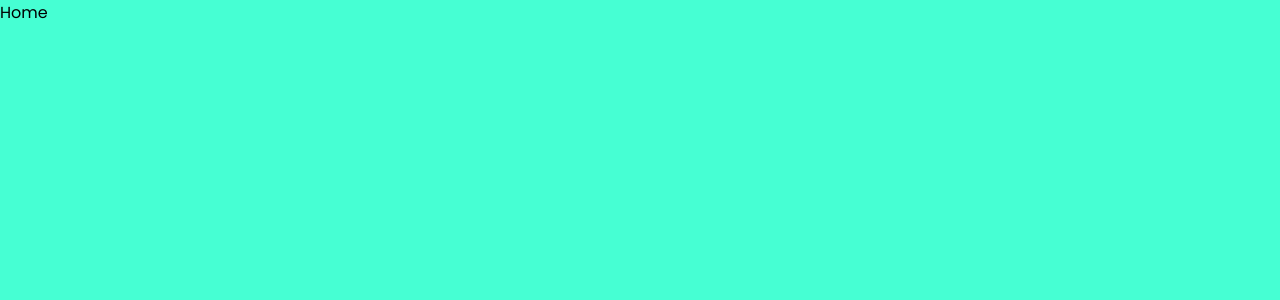
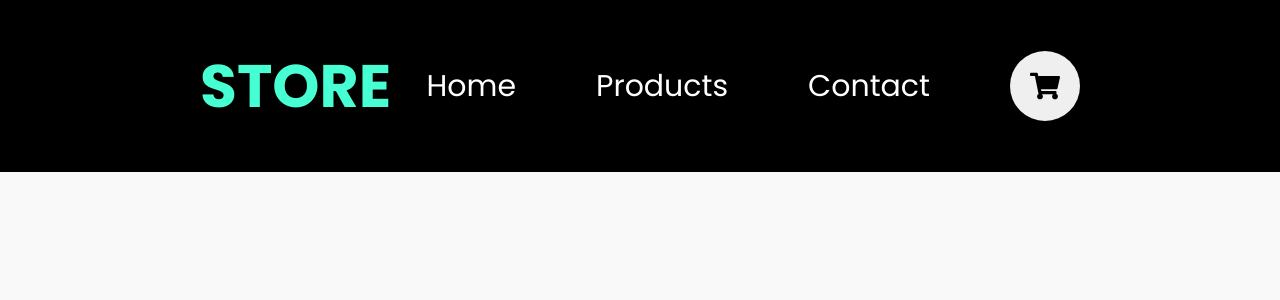
Before and after one commit to 4ndrelim/TOP_JS, a React (Create React App) app in the folder shopping-cart/: page / in a window 1280 px wide. Shown: the top 300 px of the page. Built offline with nearby package versions, Linux system fonts and the light colour scheme.

Commit message:
Complete header

```diff
--- a/shopping-cart/src/App.js
+++ b/shopping-cart/src/App.js
@@ -3,16 +3,19 @@ import { BrowserRouter, Routes, Route } from 'react-router-dom';
 import Home from './pages/Home';
 import Products from './pages/Products';
 import Contact from './pages/Contact';
+import Header from './components/Header';
 
 function App() {
   return (
-    <BrowserRouter>
-      <Routes>
-        <Route path="/" element={<Home />} />
-        <Route path="/" element={<Products />} />
-        <Route path="/" element={<Contact />} />
-      </Routes>
-    </BrowserRouter>
+    <div>
+      <BrowserRouter>
+        <Routes>
+          <Route path="/" element={<Header />} />
+          <Route path="/products" element={<Products />} />
+          <Route path="/contact" element={<Contact />} />
+        </Routes>
+      </BrowserRouter>
+    </div>
   );
 }
 
--- a/shopping-cart/src/Styles/GlobalStyle.js
+++ b/shopping-cart/src/Styles/GlobalStyle.js
@@ -15,11 +15,9 @@ const GlobalStyle = styled.createGlobalStyle`
   body {
     font-family: 'Poppins', sans-serif;
     font-size: 1.6rem;
-    background-color: ${({ theme }) => theme.colors.primary};
+    background-color: ${({ theme }) => theme.colors.grey.light};
   }
-  header {
-    font-size: 3rem;
-  }
+
   h1,
   h2,
   h3,
--- a/shopping-cart/src/Styles/Theme.js
+++ b/shopping-cart/src/Styles/Theme.js
@@ -8,6 +8,6 @@ const Theme = {
       dark: '#E5E5E5',
     },
   },
-  }
+};
 
-  export default Theme
+export default Theme;
--- /dev/null
+++ b/shopping-cart/src/components/Button.js
@@ -0,0 +1,16 @@
+import React from 'react';
+import styled from 'styled-components';
+
+const ButtonWrapper = styled.button`
+    display: flex;
+    justify-content: center;
+    align-items: center;
+    padding: 2rem;
+    border-radius: 50px;
+`;
+
+function Button({ content, type }) {
+  return <ButtonWrapper type={type}>{content}</ButtonWrapper>;
+}
+
+export default Button;
--- a/shopping-cart/src/components/Header.js
+++ b/shopping-cart/src/components/Header.js
@@ -2,11 +2,24 @@ import React from 'react';
 import styled from 'styled-components';
 import NavBar from './Navbar';
 
+const HeaderWrapper = styled.header`
+  display: flex;
+  align-items: center;
+  justify-content: space-between;
+  padding: 5rem 20rem;
+  background-color: ${({ theme }) => theme.colors.dark};
+`;
+const Logo = styled.h1`
+  color: ${({ theme }) => theme.colors.primary};
+  font-size: 6rem;
+`;
+
 function Header() {
   return (
-    <div>
-      Header
-    </div>
+    <HeaderWrapper>
+      <Logo>STORE</Logo>
+      <NavBar />
+    </HeaderWrapper>
   );
 }
 
--- /dev/null
+++ b/shopping-cart/src/components/Navbar.js
@@ -0,0 +1,29 @@
+import React from 'react';
+import { Link } from 'react-router-dom';
+import styled from 'styled-components';
+import { FaShoppingCart } from 'react-icons/fa';
+import Button from './Button';
+
+const NavBarWrapper = styled.nav`
+    display: flex;
+    align-items: center;
+    gap: 8rem;
+    font-size: 3rem;
+`;
+
+const StyledLink = styled(Link)`
+    color: ${({ theme }) => theme.colors.light};
+`;
+
+function Navbar() {
+  return (
+    <NavBarWrapper>
+      <StyledLink to="/">Home</StyledLink>
+      <StyledLink to="/products">Products</StyledLink>
+      <StyledLink to="/contact">Contact</StyledLink>
+      <Button content={<FaShoppingCart />} />
+    </NavBarWrapper>
+  );
+}
+
+export default Navbar;
```
Lines whose indentation alone changed are shown as unchanged.
